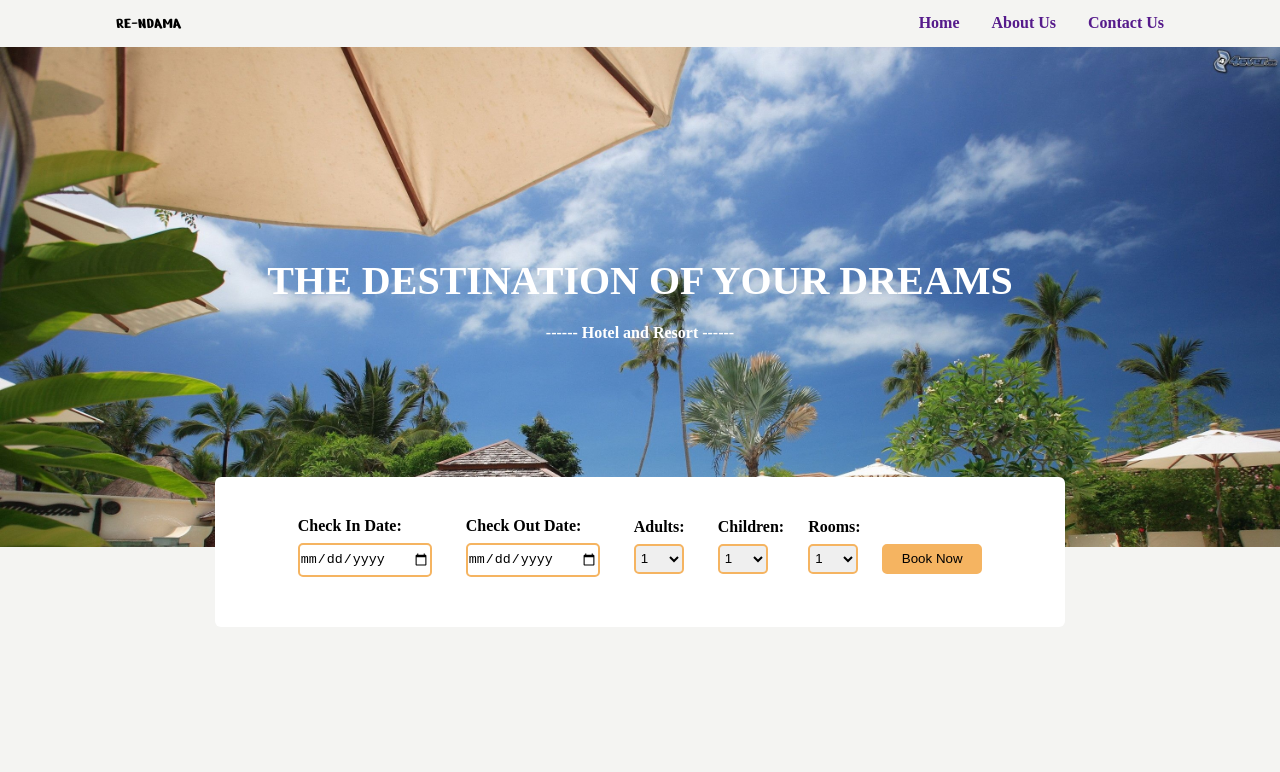
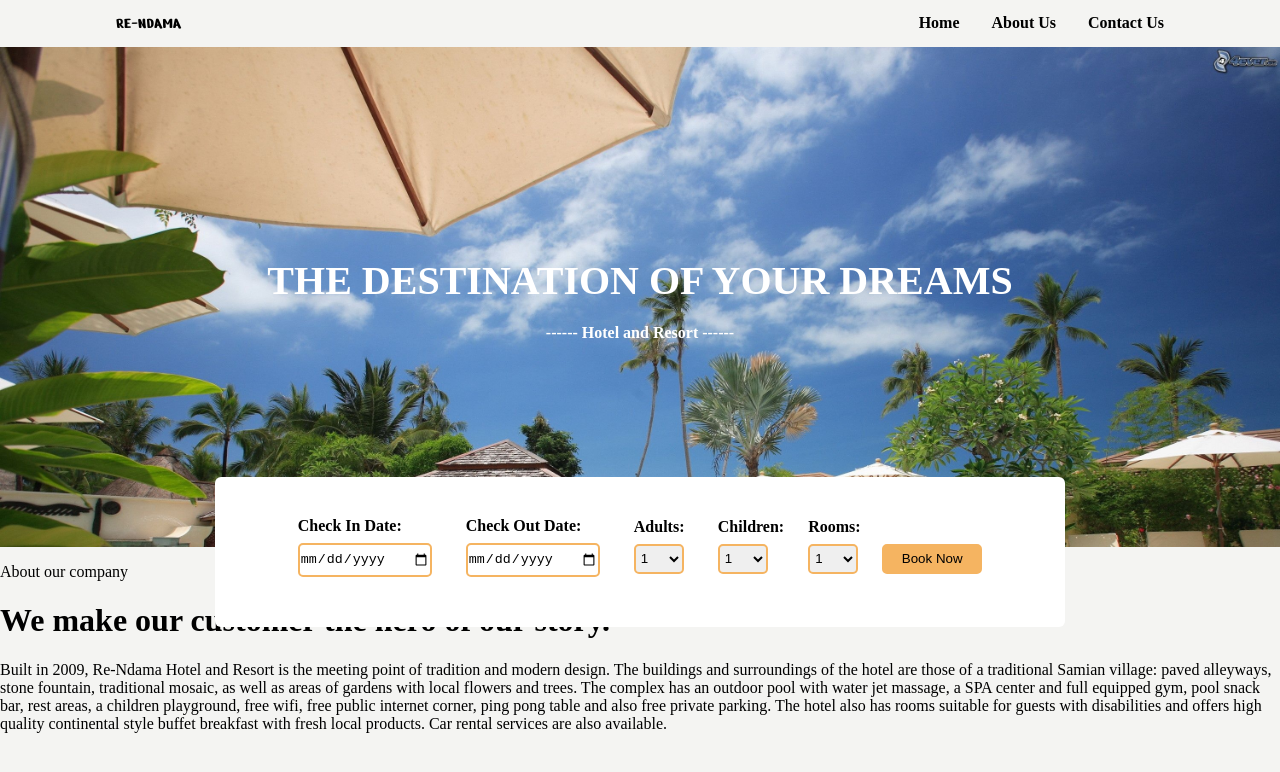
Before and after one commit to audreymengue/Hotel-landing-page, a plain HTML site: page index.html in a window 1280 px wide. Drawn offline with Linux system fonts and the light colour scheme.

Commit message:
Second div started

```diff
--- a/index.html
+++ b/index.html
@@ -18,9 +18,9 @@
 
          <div class="sub-div-2">
              <ul>
-                <li><a href="">Home</a></li>
-                <li><a href="">About Us</a></li>
-                <li><a href="">Contact Us</a></li>
+                <li><a href="home">Home</a></li>
+                <li><a href="#about">About Us</a></li>
+                <li><a href="#contact">Contact Us</a></li>
             </ul>
 
          </div>
@@ -88,5 +88,28 @@
 
     </div>
 
+    <div id="about">
+
+        <div class="about-paragraph">
+            <p class="golden-paragraph">About our company</p>
+            <h1>We make our customer the hero of our story.</h1>
+            <p>Built in 2009, Re-Ndama Hotel and Resort is the meeting point of tradition and
+            modern design. The buildings and surroundings of the hotel are those of a
+            traditional Samian village: paved alleyways, stone fountain, traditional mosaic, as
+            well as areas of gardens with local flowers and trees. The complex has
+            an outdoor pool with water jet massage, a SPA center and full equipped gym, pool
+            snack bar, rest areas, a children playground, free wifi, free public internet corner, ping pong table and also free private parking. The hotel also has rooms suitable for guests with disabilities and offers high quality continental style buffet breakfast with fresh local products. Car rental services are also available. </p>
+        </div>
+
+        <div>
+            <img src="" alt="">
+        </div>
+
+    </div>
+
+    <div id="contact">
+
+    </div>
+
 </body>
 </html>
--- a/styles.css
+++ b/styles.css
@@ -3,7 +3,7 @@ body {
     background-color: #f4f4f2;
 }
 .header-div {
-    overflow: hidden;
+    overflow: auto;
 }
 
 .sub-div-1 {
@@ -41,6 +41,7 @@ li a {
     padding: 14px 16px;
     text-align: center;
     text-decoration: none;
+    color: black;
 }
 
 li a:hover {
```
Also changed, not shown: pexels-pixabay-271624.jpg (added), 1 other file.
